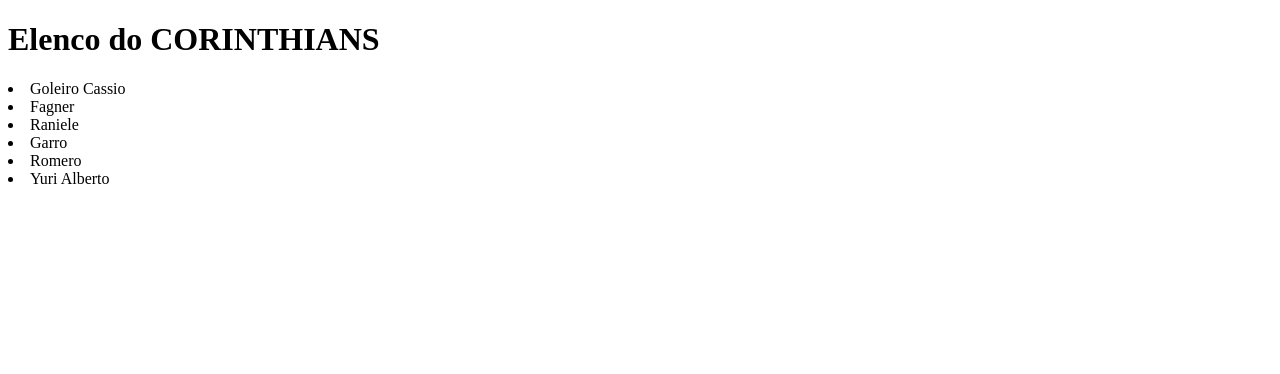
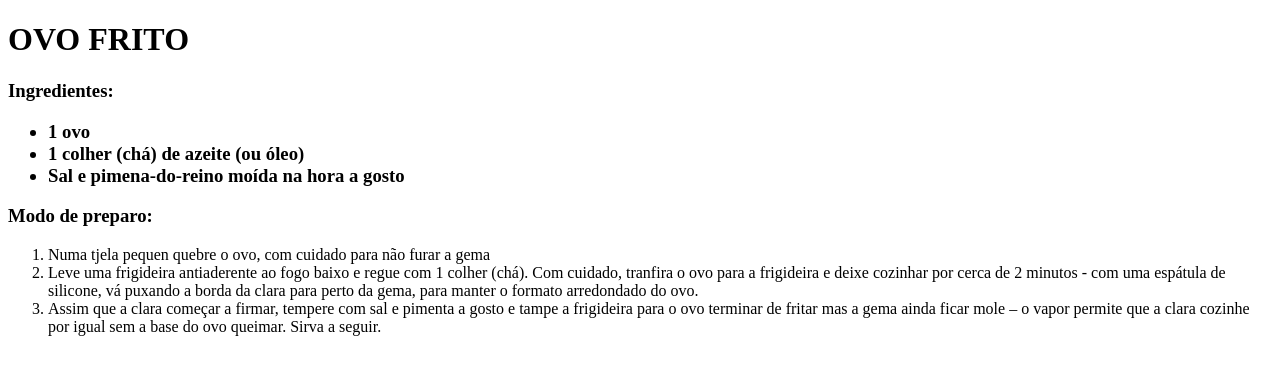
Before and after one commit to Dhougla/Repositorio-do-dogla, a plain HTML site: page index.html in a window 1280 px wide. Drawn offline with Linux system fonts and the light colour scheme.

Commit message:
Add files via upload

```diff
--- a/index.html
+++ b/index.html
@@ -1,22 +1,29 @@
 <!DOCTYPE html>
-<html lang="en">
+<html lang="pt-BR">
 <head>
-    <meta charset="UTF-8">
-    <meta http-equiv="X-UA-Compatible" content="IE=edge">
-    <meta name="viewport" content="width=device-width, initial-scale=1.0">
-    <title>Paisagens Bonitas</title>
-    <Link rel="stylesheet" href="style.css">
+<meta charset="UTF-8">
+<meta name="viewport" content="width=device-width, initial-scale=1.0">
+<title>Ovo frito deliçia</title>
 </head>
 <body>
-   <h1>Elenco do CORINTHIANS</h1>
-   <u1>
-    <li>Goleiro Cassio</li>
-    <li>Fagner</li>
-    <li>Raniele</li>
-    <li>Garro</li>
-    <li>Romero</li>
-    <li>Yuri Alberto</li>
-   </u1>
+<!--Essa receita foi copiada de https://panelinha.com.br/receita/ovo-frito para fins educacionais.
+Aliás, chamamos o conteúdo dentro dessa tag de comentário. Os comentários aparecem apenas quando abrimos o código para editá-lo,
+mas não são exibidos na página quando vista pelo usuário final-->
+<h1>OVO FRITO</h1>
+<h3>Ingredientes:<h3>
+    <ul>
+        <li>1 ovo</li>
+        <li>1 colher (chá) de azeite (ou óleo)</li>
+        <li>Sal e pimena-do-reino moída na hora a gosto</li>
+    </ul>
+<h3>Modo de preparo:</h3>
+<ol>
+    <li>Numa tjela pequen quebre o ovo, com cuidado para não furar a gema</li>
+    <li>Leve uma frigideira antiaderente ao fogo baixo e regue com 1 colher (chá). Com cuidado, tranfira o ovo para a frigideira e deixe cozinhar por cerca de 2 minutos - com uma espátula de silicone, vá puxando a borda da clara para perto da gema, para manter o formato arredondado do ovo.</li>
+    <li>Assim que a clara começar a firmar, tempere com sal e pimenta a gosto e tampe a frigideira para o ovo terminar de fritar mas a gema ainda ficar mole – o
+        vapor permite que a clara cozinhe por igual sem a base do ovo queimar. Sirva a seguir.</li>
+</ol>
+
 
 </body>
 </html>
```
Also changed, not shown: style_receitas.css (added).
